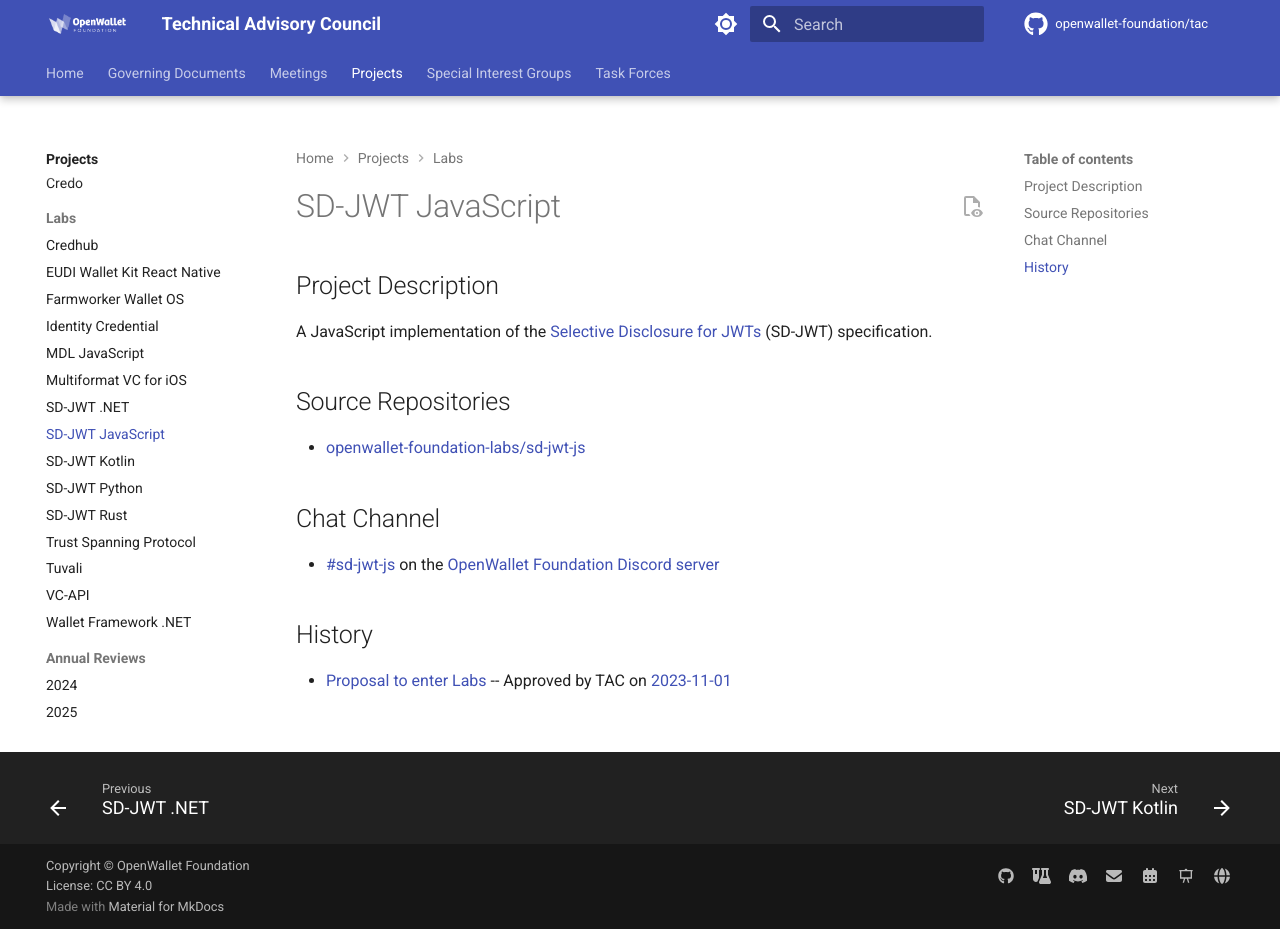
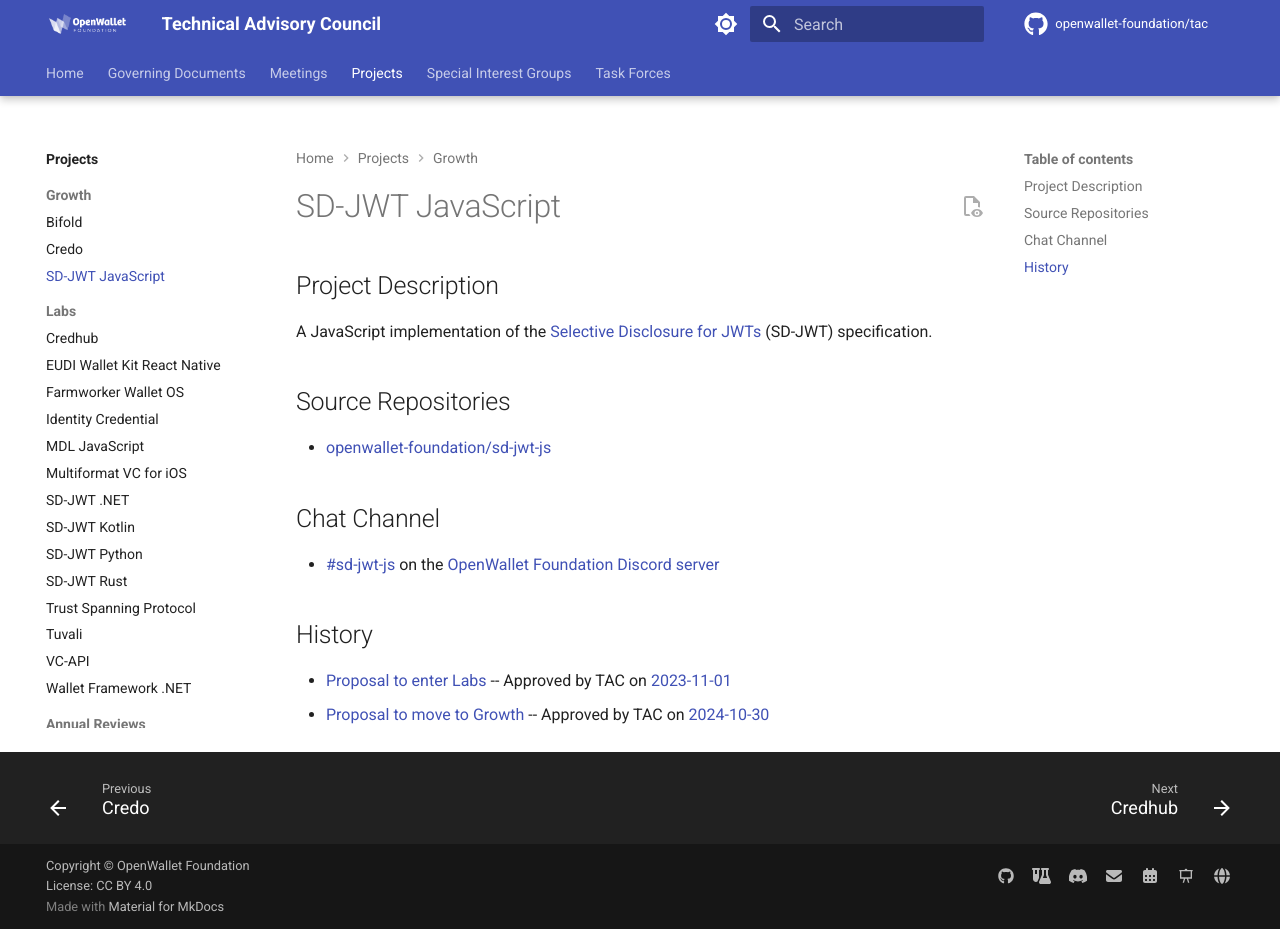
Before and after one commit to openwallet-foundation/tac, an MkDocs documentation site: the page built from docs/projects/sd-jwt-js.md, in a window 1280 px wide and 929 px high. Built offline with MkDocs 1.6.1 and Material for MkDocs 9.7.7, drawn with Linux system fonts in a browser that asks for light colours; comment, search, counter and statistics services are not loaded.

Commit message:
October 30, 2024 Meeting and Updates (#189)
* Initial version

Signed-off-by: Tracy Kuhrt <tracy.a.kuhrt@accenture.com>

* October 30, 2024 meeting; sd-jwt-js to growth; fix warning

Signed-off-by: Tracy Kuhrt <tracy.a.kuhrt@accenture.com>

* sd-jwt-js to growth

Signed-off-by: Tracy Kuhrt <tracy.a.kuhrt@accenture.com>

* sd-jwt-js to growth

Signed-off-by: Tracy Kuhrt <tracy.a.kuhrt@accenture.com>

* Update repo location

Signed-off-by: Tracy Kuhrt <tracy.a.kuhrt@accenture.com>

---------

Signed-off-by: Tracy Kuhrt <tracy.a.kuhrt@accenture.com>

```diff
--- a/docs/projects/index.md
+++ b/docs/projects/index.md
@@ -14,7 +14,7 @@
 | 2023-Sep-28   | [VC API](./vc-api.md)                  | Lab             |
 | 2023-Oct-04   | [Wallet Framework .NET](./wallet-framework-dotnet.md) | Lab |
 | 2023-Oct-18   | [Identity Credential](./identity-credential.md) | Lab |
-| 2023-Nov-01   | [SD-JWT JavaScript](./sd-jwt-js.md)    | Lab             |
+| 2023-Nov-01   | [SD-JWT JavaScript](./sd-jwt-js.md)    | Growth          |
 | 2023-Nov-15   | [SD-JWT Rust](./sd-jwt-rust.md)        | Lab             |
 | 2023-Nov-29   | [SD-JWT .NET](./sd-jwt-dotnet.md)      | Lab             |
 | 2023-Nov-29   | [Credo](./credo-ts.md)                 | Growth |
--- a/docs/projects/sd-jwt-js.md
+++ b/docs/projects/sd-jwt-js.md
@@ -6,7 +6,7 @@
 
 ## Source Repositories
 
-- [openwallet-foundation-labs/sd-jwt-js](https://github.com/openwallet-foundation-labs/sd-jwt-js)
+- [openwallet-foundation/sd-jwt-js](https://github.com/openwallet-foundation/sd-jwt-js)
 
 ## Chat Channel
 
@@ -15,3 +15,4 @@
 ## History
 
 - [Proposal to enter Labs](https://github.com/openwallet-foundation/project-proposals/blob/4d03637b208395e5084577c8327c17347669a9e1/projects/sd-jwt-js.md) -- Approved by TAC on [2023-11-01](../meetings/2023/2023-11-01.md)
+- [Proposal to move to Growth](https://github.com/openwallet-foundation/project-proposals/blob/938f6cb0f8a712d580508b74ffb0fc0677309850/projects/sd-jwt-js.md) -- Approved by TAC on [2024-10-30](../meetings/2024/2024-10-30.md)
--- a/mkdocs.yml
+++ b/mkdocs.yml
@@ -130,6 +130,7 @@
   - Meetings:
     - meetings/index.md
     - 2024:
+      - 2024-10-30: meetings/2024/2024-10-30.md
       - 2024-10-16: meetings/2024/2024-10-16.md
       - 2024-10-02: meetings/2024/2024-10-02.md
       - 2024-09-18: meetings/2024/2024-09-18.md
@@ -178,6 +179,7 @@
     - Growth:
       - Bifold: projects/bifold.md
       - Credo: projects/credo-ts.md
+      - SD-JWT JavaScript: projects/sd-jwt-js.md
     - Labs:
       - Credhub: projects/credhub.md
       - EUDI Wallet Kit React Native: projects/eudi-wallet-kit-react-native.md
@@ -186,7 +188,6 @@
       - MDL JavaScript: projects/mdl-js.md
       - Multiformat VC for iOS: projects/multiformat-vc-ios.md
       - SD-JWT .NET: projects/sd-jwt-dotnet.md
-      - SD-JWT JavaScript: projects/sd-jwt-js.md
       - SD-JWT Kotlin: projects/sd-jwt-kotlin.md
       - SD-JWT Python: projects/sd-jwt-python.md
       - SD-JWT Rust: projects/sd-jwt-rust.md
@@ -221,5 +222,6 @@
   projects/dashboards/owf.md
   projects/dashboards/labs.md
   projects/reviews/2024/2024-sd-jwt-python-annual.md
+  projects/reviews/2024/2024-sd-jwt-kotlin-annual.md
   projects/reviews/2024/2024-farmworker-wallet-os-annual.md
   projects/reviews/2024/2024-vc-api-implementation-annual.md
```
Also changed, not shown: docs/meetings/2024/2024-10-30.md (added, +63 -0 lines).
